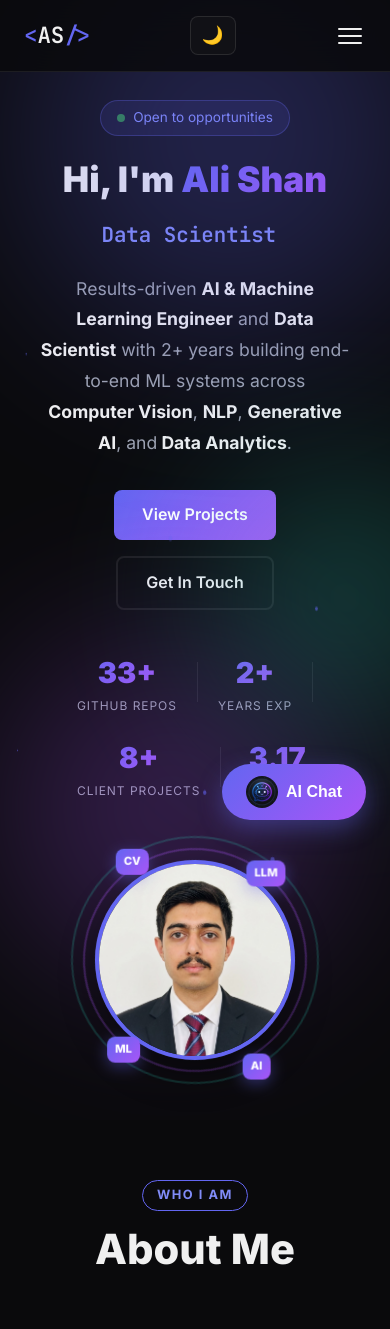
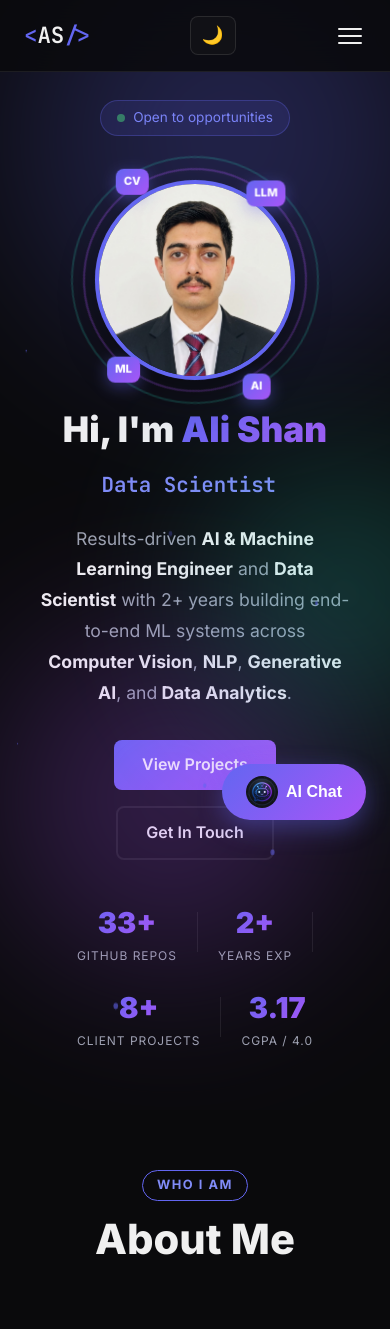
Before and after one commit to Alishan45/Expertise_display_card, a Next.js app: page / in a window 390 px wide. Shown: the top 1329 px of the page. Built offline with nearby package versions, Linux system fonts and the light colour scheme.

Commit message:
Reposition mobile Hero avatar to render immediately after the status badge

```diff
--- a/src/app/globals.css
+++ b/src/app/globals.css
@@ -125,24 +125,28 @@ h1,h2,h3,h4,h5,h6{line-height:1.2;font-weight:700}
 .av-badge{position:absolute;background:var(--grad);color:#fff;font-weight:800;font-size:0.75rem;padding:6px 10px;border-radius:8px;box-shadow:0 4px 15px rgba(99,102,241,0.4);animation:antispin 24s linear infinite}
 @keyframes antispin{from{transform:rotate(360deg)}to{transform:rotate(0)}}
 .av-b1{top:5%;right:-5%}.av-b2{bottom:15%;right:-8%}.av-b3{bottom:5%;left:-2%}.av-b4{top:15%;left:-8%}
+.desktop-avatar { display: block; }
+.mobile-avatar { display: none; }
+
 @media(max-width:992px){
   .hero-inner{flex-direction:column;text-align:center;gap:40px}
   .hero-content{display:flex;flex-direction:column;align-items:center;max-width:100%}
   .hero-desc{margin:0 auto 32px}
   .hero-actions,.hero-stats{justify-content:center}
-  .hero-avatar{width:280px;height:280px;opacity:1;margin:20px auto 0}
+  .desktop-avatar { display: none; }
+  .mobile-avatar { display: block; margin: 20px auto 30px; opacity: 1; width: 280px; height: 280px; }
 }
 @media(max-width:768px){
   .hero{padding:100px 16px 60px}
   .hero-title{font-size:2.6rem}
-  .hero-avatar{width:240px;height:240px;margin-top:20px}
+  .mobile-avatar { width: 240px; height: 240px; margin: 20px auto 30px; }
   .av-img{box-shadow:0 15px 35px var(--shadow);border-color:var(--accent)}
   .av-badge{font-size:0.7rem;padding:4px 8px}
 }
 @media(max-width:480px){
   .hero-title{font-size:2.2rem}
   .hero-typewriter{font-size:1.3rem}
-  .hero-avatar{width:200px;height:200px;margin-top:20px}
+  .mobile-avatar{width:200px;height:200px;margin:20px auto 30px}
 }
 
 /* About */
--- a/src/components/Hero.js
+++ b/src/components/Hero.js
@@ -61,6 +61,22 @@ export default function Hero() {
     return () => { window.removeEventListener('resize', resize); cancelAnimationFrame(raf); };
   }, []);
 
+  const Avatar = ({ className }) => (
+    <div className={`hero-avatar ${className}`}>
+      <div className="av-ring av-ring1" />
+      <div className="av-ring av-ring2" />
+      <div className="av-ring av-ring3" />
+      <Image src="/images/profile/ali-shan-ai-ml-engineer.jpg" alt="Ali Shan — AI & ML Engineer" fill
+        className="av-img" priority sizes="(max-width: 992px) 240px, 380px" style={{ objectFit:'cover', borderRadius:'50%' }} />
+      <div className="av-badges">
+        <div className="av-badge av-b1">AI</div>
+        <div className="av-badge av-b2">ML</div>
+        <div className="av-badge av-b3">CV</div>
+        <div className="av-badge av-b4">LLM</div>
+      </div>
+    </div>
+  );
+
   return (
     <section className="hero" id="home">
       <div className="hero-bg">
@@ -73,6 +89,7 @@ export default function Hero() {
       <div className="hero-inner container">
         <div className="hero-content">
           <div className="hero-badge"><span className="badge-dot" />Open to opportunities</div>
+          <Avatar className="mobile-avatar" />
           <h1 className="hero-title">Hi, I&apos;m <span className="gradient-text">Ali Shan</span></h1>
           <div className="hero-typewriter">
             <span ref={twRef} id="tw-text" />
@@ -100,19 +117,7 @@ export default function Hero() {
           </div>
         </div>
 
-        <div className="hero-avatar">
-          <div className="av-ring av-ring1" />
-          <div className="av-ring av-ring2" />
-          <div className="av-ring av-ring3" />
-          <Image src="/images/profile/ali-shan-ai-ml-engineer.jpg" alt="Ali Shan — AI & ML Engineer" fill
-            className="av-img" priority sizes="(max-width: 992px) 300px, 380px" style={{ objectFit:'cover', borderRadius:'50%' }} />
-          <div className="av-badges">
-            <div className="av-badge av-b1">AI</div>
-            <div className="av-badge av-b2">ML</div>
-            <div className="av-badge av-b3">CV</div>
-            <div className="av-badge av-b4">LLM</div>
-          </div>
-        </div>
+        <Avatar className="desktop-avatar" />
       </div>
     </section>
   );
```
